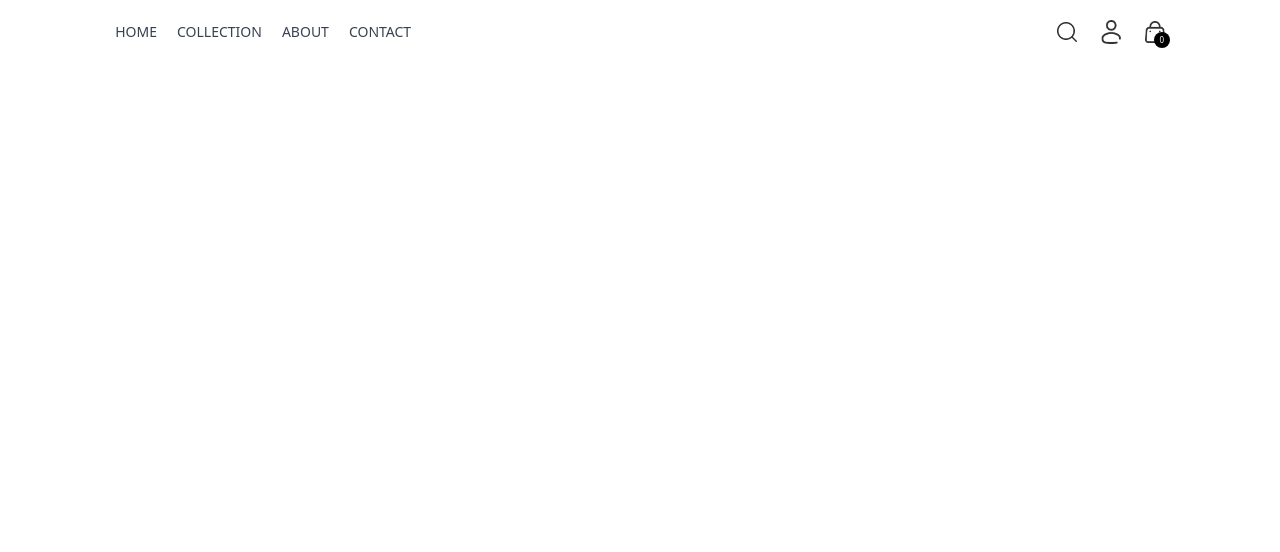
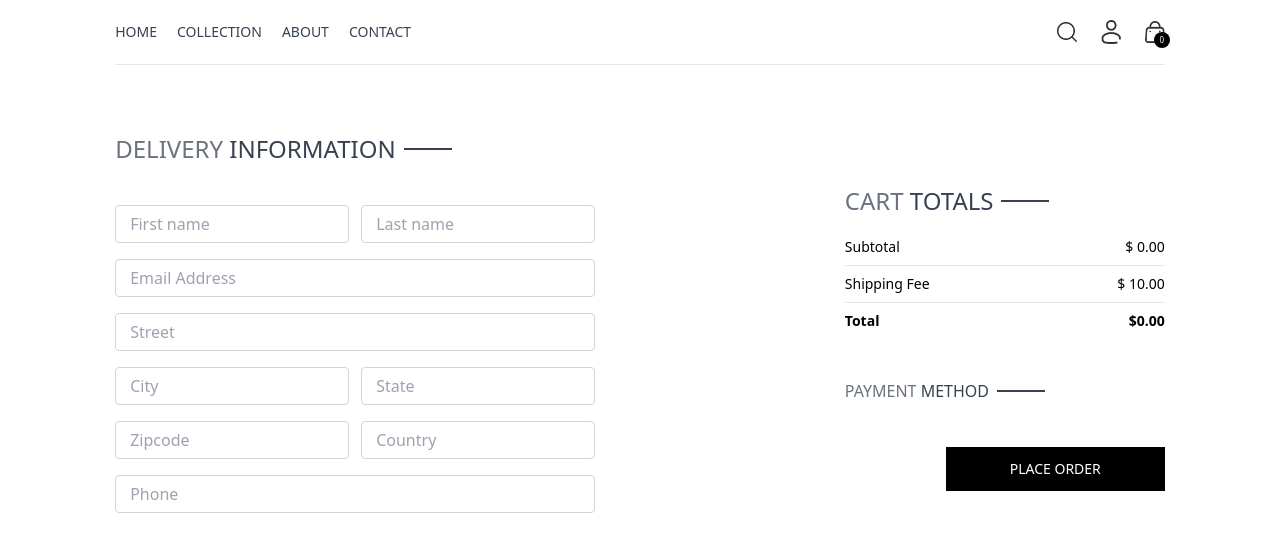
Before and after one commit to PhungNhatfr/e-commerce, a React (Create React App) app in the folder frontend/: page /place-order in a window 1280 px wide. Shown: the top 552 px of the page. Built offline with nearby package versions, Linux system fonts and the light colour scheme.

Commit message:
Finish UI  PlaceOrder page

```diff
--- a/frontend/src/pages/PlaceOrder.jsx
+++ b/frontend/src/pages/PlaceOrder.jsx
@@ -1,11 +1,60 @@
-import React from 'react'
+import React, { useContext } from "react";
+import CartTotal from "../components/CartTotal";
+import Title from "../components/Title";
+import { ShopContext } from "../context/ShopContext";
 
 const PlaceOrder = () => {
+
+  const { navigate } = useContext(ShopContext);
+
   return (
-      <div>
+    <div className="flex flex-col sm:flex-row justify-between gap-4 pt-5 sm:pt-14 min-h-[80vh] border-t">
+      {/* Left Side */}
+      <div className="flex flex-col gap-4 w-full sm:max-w-[480px]">
+        <div className="text-xl sm:text-2xl my-3">
+          <Title text1={"DELIVERY"} text2={"INFORMATION"} />
+        </div>
+
+        <div className="flex gap-3">
+          <input className="border border-gray-300 rounded py-1.5 px-3.5 w-full" type="text" placeholder="First name" />
+          <input className="border border-gray-300 rounded py-1.5 px-3.5 w-full" type="text" placeholder="Last name" />
+        </div>
+        <input className="border border-gray-300 rounded py-1.5 px-3.5 w-full" type="email" placeholder="Email Address" />
+        <input className="border border-gray-300 rounded py-1.5 px-3.5 w-full" type="text" placeholder="Street" />
+        <div className="flex gap-3">
+          <input className="border border-gray-300 rounded py-1.5 px-3.5 w-full" type="text" placeholder="City" />
+          <input className="border border-gray-300 rounded py-1.5 px-3.5 w-full" type="text" placeholder="State" />
+        </div>
+        <div className="flex gap-3">
+          <input className="border border-gray-300 rounded py-1.5 px-3.5 w-full" type="number" placeholder="Zipcode" />
+          <input className="border border-gray-300 rounded py-1.5 px-3.5 w-full" type="text" placeholder="Country" />
+        </div>
+        <input className="border border-gray-300 rounded py-1.5 px-3.5 w-full" type="number" placeholder="Phone" />
+      </div>
+
+      {/* Right Side */}
+      <div className="mt-8">
+
+        <div className="mt-8 min-w-80">
+          <CartTotal />
+        </div>
+
+        <div className="mt-12">
+          <Title text1={'PAYMENT'} text2={'METHOD'} />
+          {/* Payment Method */}
+          <div className="flex gap-3 flex-col lg:flex-row">
+
+          </div>
+
+          <div className="w-full text-end mt-8" >
+            <button onClick={() => navigate('/orders')} className="bg-black text-white px-16 py-3 text-sm" >PLACE ORDER</button>
+          </div>
+
+        </div>
 
       </div>
-  )
-}
+    </div>
+  );
+};
 
-export default PlaceOrder
+export default PlaceOrder;
```
